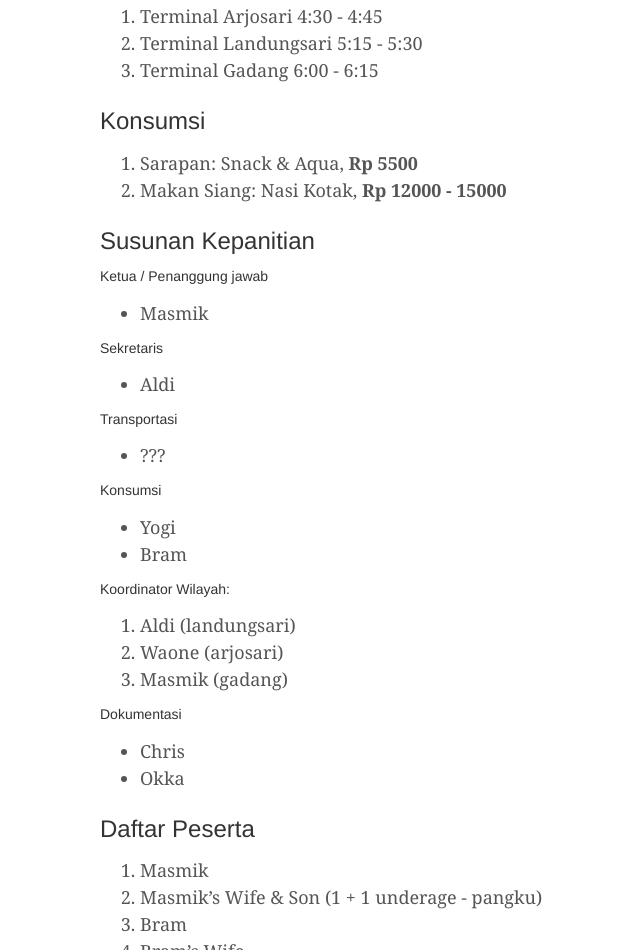
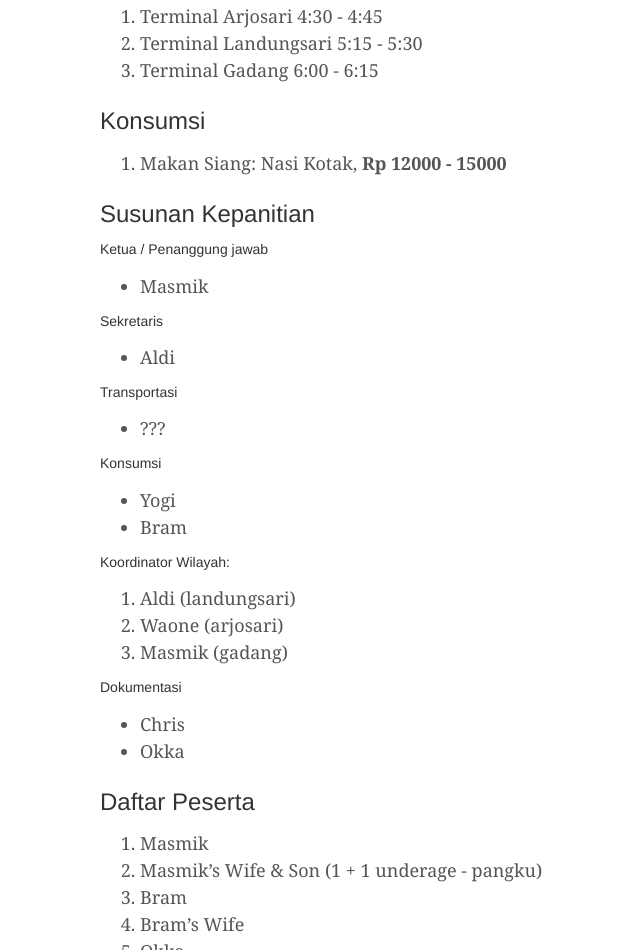
Before and after one commit to adipasanta/adipasanta.github.io, a plain HTML site: page index.html in a window 1280 px wide. Shown: the part 1264-2214 px from the top of the page, without its empty margins (70-710 px from the left). Drawn offline with nearby package versions, Linux system fonts and the light colour scheme.

Commit message:
removed breakfast

```diff
--- a/index.html
+++ b/index.html
@@ -112,7 +112,6 @@
 <li>Terminal Gadang 6:00 - 6:15</li>
 </ol>
 <h3 id="Konsumsi"><a href="#Konsumsi" class="headerlink" title="Konsumsi"></a>Konsumsi</h3><ol>
-<li>Sarapan: Snack &amp; Aqua, <strong>Rp 5500</strong></li>
 <li>Makan Siang: Nasi Kotak,  <strong>Rp 12000 - 15000</strong></li>
 </ol>
 <h3 id="Susunan-Kepanitian"><a href="#Susunan-Kepanitian" class="headerlink" title="Susunan Kepanitian"></a>Susunan Kepanitian</h3><h5 id="Ketua-Penanggung-jawab"><a href="#Ketua-Penanggung-jawab" class="headerlink" title="Ketua / Penanggung jawab"></a>Ketua / Penanggung jawab</h5><ul>
```
Also changed, not shown: 2017/10/27/pantai-nganteb/index.html (+1 -2 lines).
